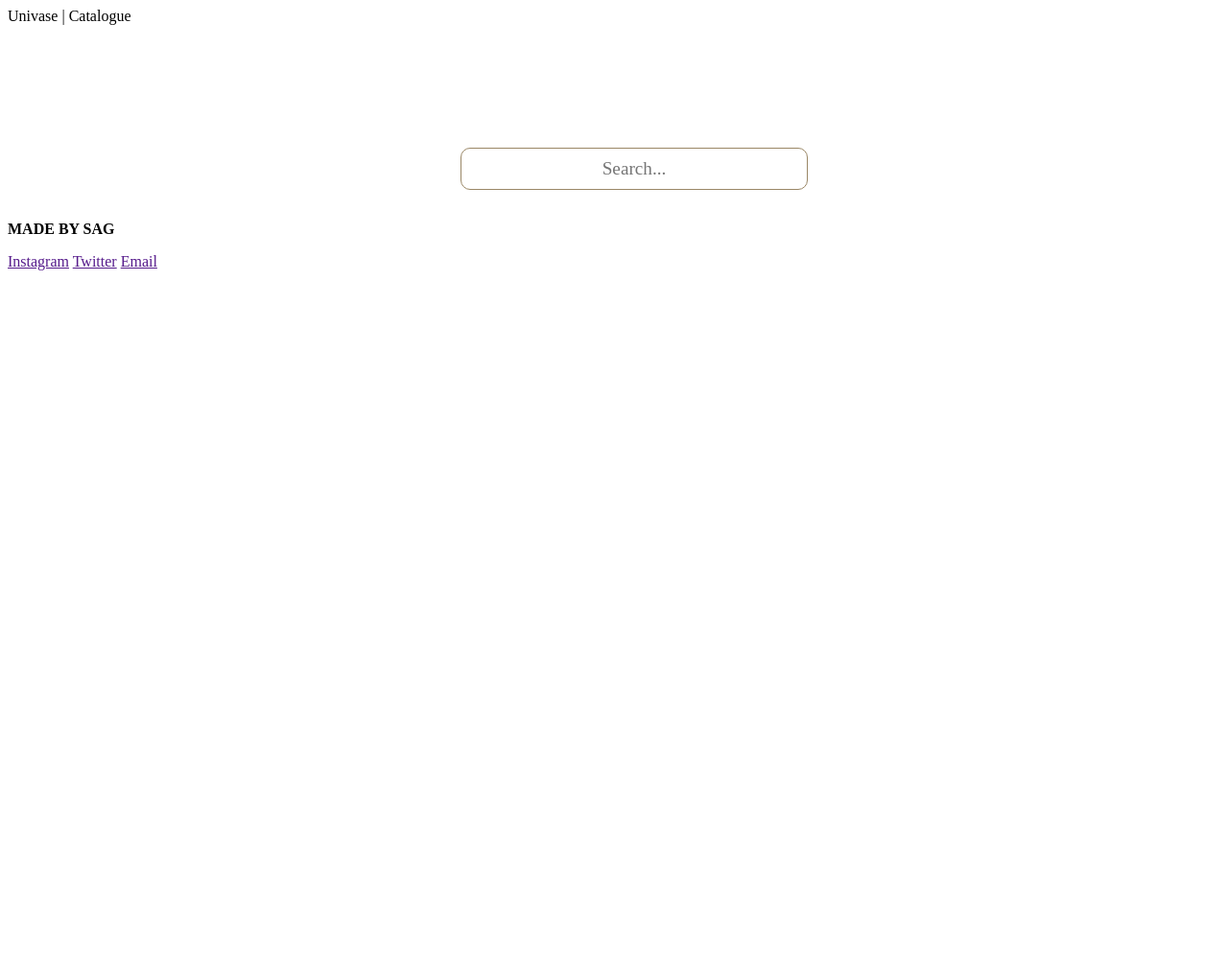
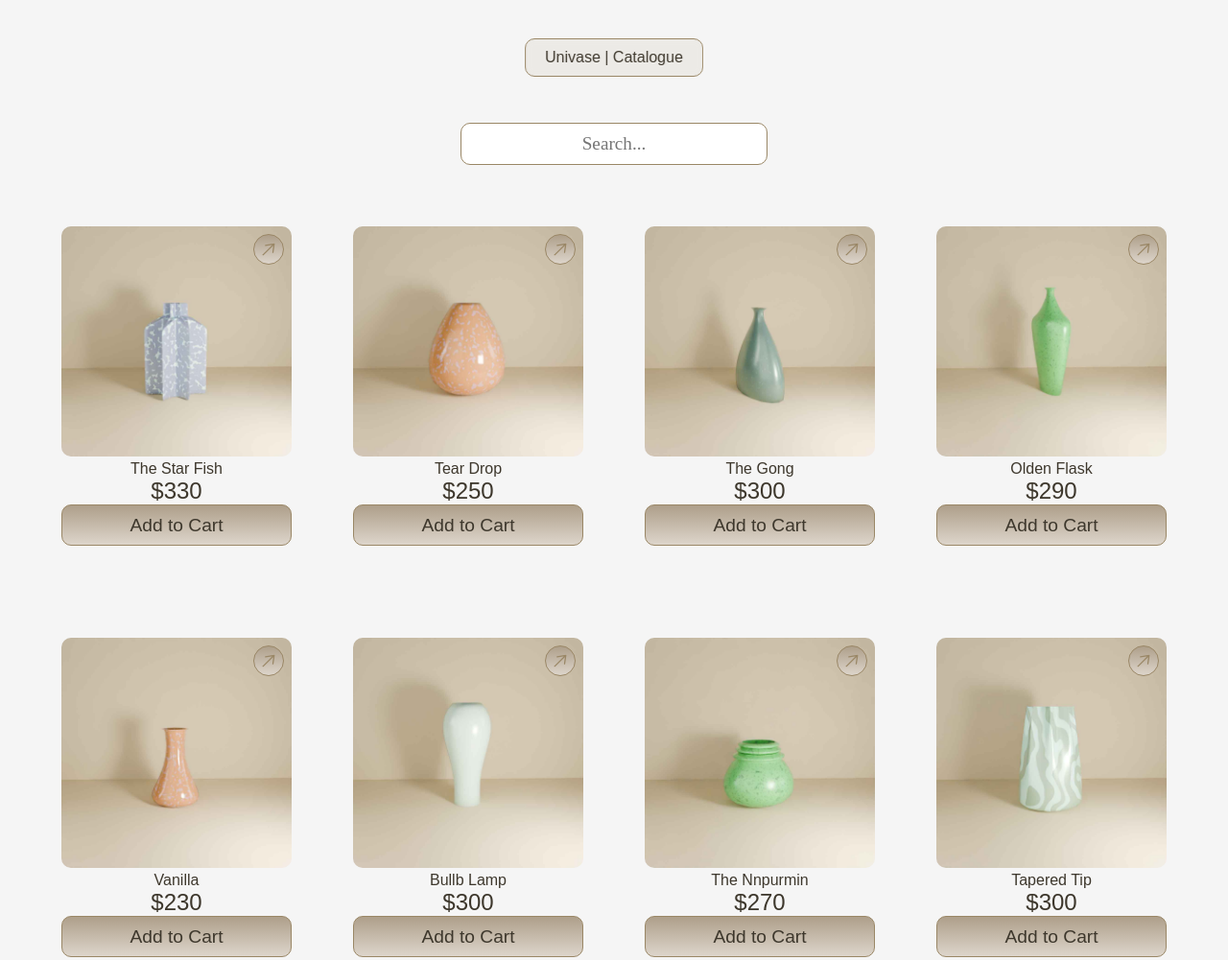
Before and after one commit to madebysag/univase, a plain HTML site: page catalogue.html in a window 1280 px wide. Shown: the top 1001 px of the page at 96% size. Before the commit the page ends 800 px from the top, so only its background shows below. Drawn offline with Linux system fonts and the light colour scheme; the site is published under a folder, as on GitHub Pages, so addresses that start at the root find nothing; a web font is replaced by a local one.

Commit message:
Minor Fix on Catalogue Page

```diff
--- a/catalogue.html
+++ b/catalogue.html
@@ -3,9 +3,9 @@
 <head>
     <meta charset="UTF-8">
     <meta name="viewport" content="width=device-width, initial-scale=1.0">
-    <link rel="stylesheet" href="../css/main.css">
-    <link media="only screen and (max-device-width: 480px)" href="../css/mobile.css" type="text/css" rel="stylesheet" />
-    <script defer type="module" src="/app.js"></script>
+    <link rel="stylesheet" href="./css/main.css">
+    <link media="only screen and (max-device-width: 480px)" href="./css/mobile.css" type="text/css" rel="stylesheet" />
+    <script defer type="module" src="./app.js"></script>
     <title>Catalogue</title>
     <style>
         :root {
```
